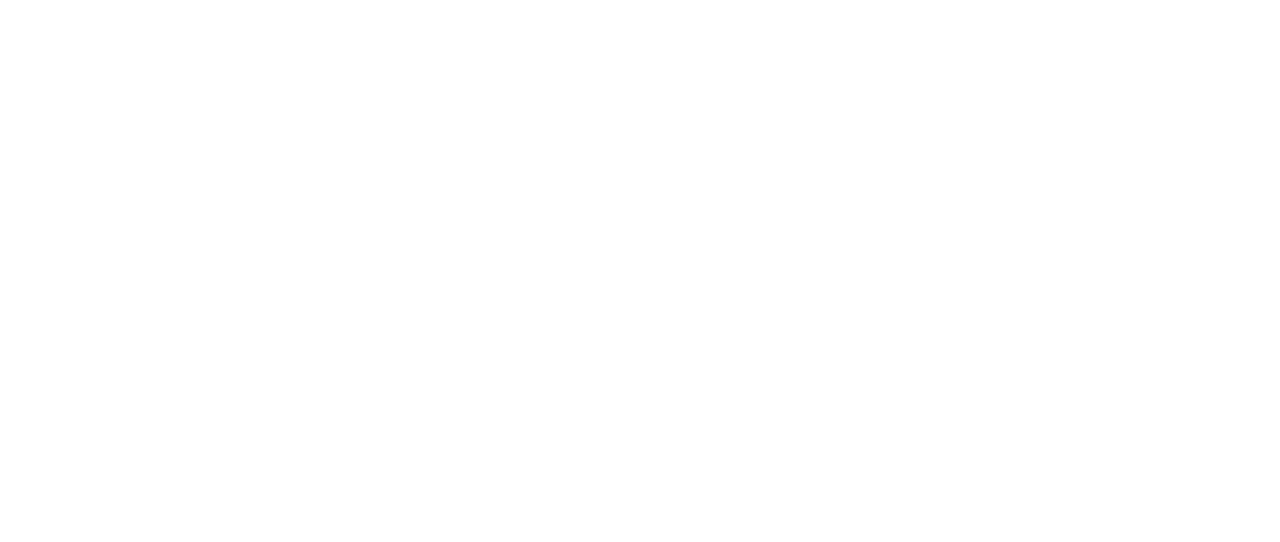
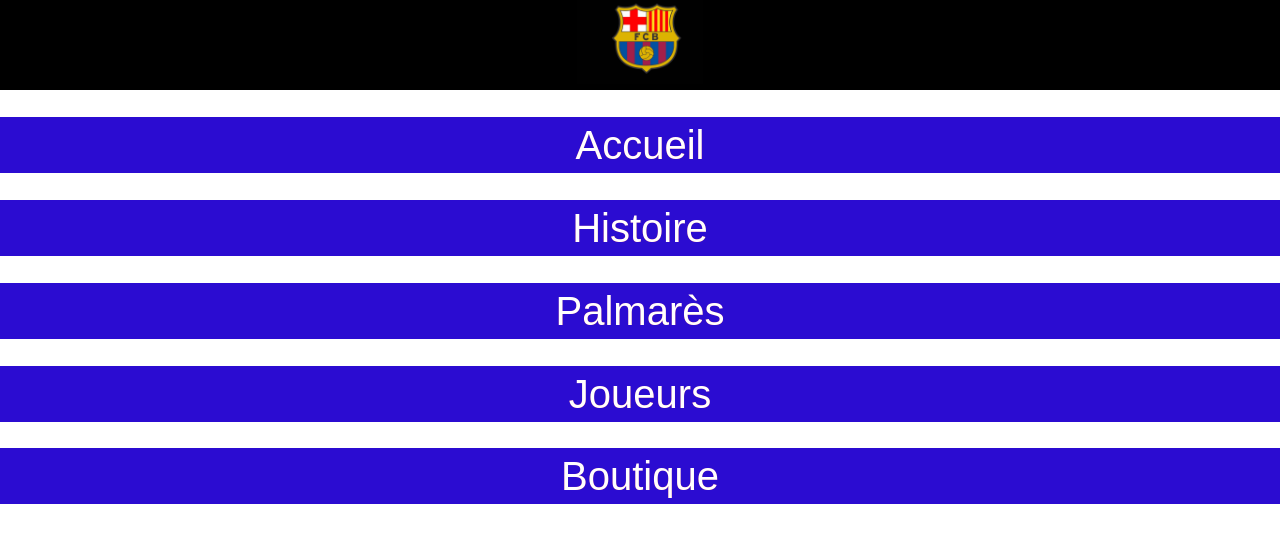
Before and after one commit to Quentin-Prongue/2021-MSC-16-fcbarcelone-PRONQUE, a plain HTML site: page menu.html in a window 1280 px wide. Drawn offline with Linux system fonts and the light colour scheme.

Commit message:
Modifier le css

```diff
--- a/css/main.css
+++ b/css/main.css
@@ -56,6 +56,7 @@ Header
 
 header {
     background-color: #000000;
+    width: 100%;
 }
 
 .logo-barca {
@@ -105,6 +106,28 @@ footer nav ul li img {
 
 .liste-reseaux {
     text-align: center;
+}
+
+/*********************************
+Main page menu
+ ********************************/
+
+.page-menu main {
+    height: 100%;
+    width: 100%;
+}
+
+.page-menu main div {
+    background-color: #2B0CD1;
+    width: 100%;
+}
+
+.page-menu main div:active {
+    background-color: #DC0012;
+}
+
+.page-menu main div h1 {
+    color: #ffffff;
 }
 
 /*********************************
--- a/menu.html
+++ b/menu.html
@@ -19,7 +19,48 @@
     <!-- Icone de base -->
     <link rel="shorcut icon" type="image/png" href="favicon.ico">
 </head>
+<!-- Corps du document -->
 <body class="page-menu">
 
+<!-- Entête de la page -->
+<header>
+
+    <div class="logo-barca">
+        <img src="img/Logo_Barca_Noir.jpg" alt="Logo du Barça"/>
+    </div>
+
+</header>
+<main>
+
+    <div class="div-accueil">
+        <a href="index.html">
+        <h1>Accueil</h1>
+        </a>
+    </div>
+
+    <div class="div-histoire">
+        <a href="histoire.html">
+            <h1>Histoire</h1>
+        </a>
+    </div>
+
+    <div class="div-palmares">
+        <a href="palmares.html">
+            <h1>Palmarès</h1>
+        </a>
+    </div>
+
+    <div class="div-joueurs">
+        <a href="joueurs.html">
+            <h1>Joueurs</h1>
+        </a>
+    </div>
+
+    <div class="div-boutique">
+        <a href="boutique.html">
+            <h1>Boutique</h1>
+        </a>
+    </div>
+</main>
 </body>
 </html>
```
